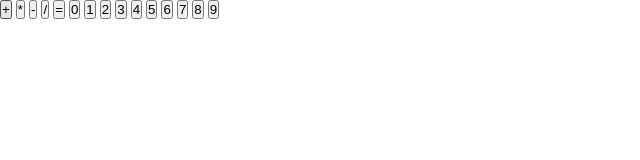
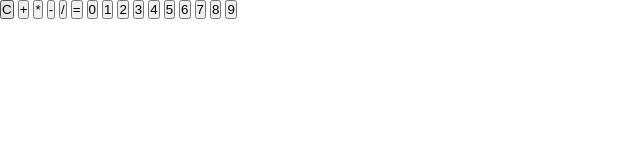
Before and after one commit to sixtynine696969/calculator, a plain HTML site: page index.html in a window 1280 px wide. Shown: the whole page, without its empty margins (0-640 px from the left). Drawn offline with Linux system fonts and the light colour scheme.

Commit message:
Add clear button

```diff
--- a/index.html
+++ b/index.html
@@ -12,6 +12,7 @@
     <div class="container">
         <div class="output"></div>
         <div class="buttons">
+            <button>C</button>
             <button>+</button>
             <button>*</button>
             <button>-</button>
```
